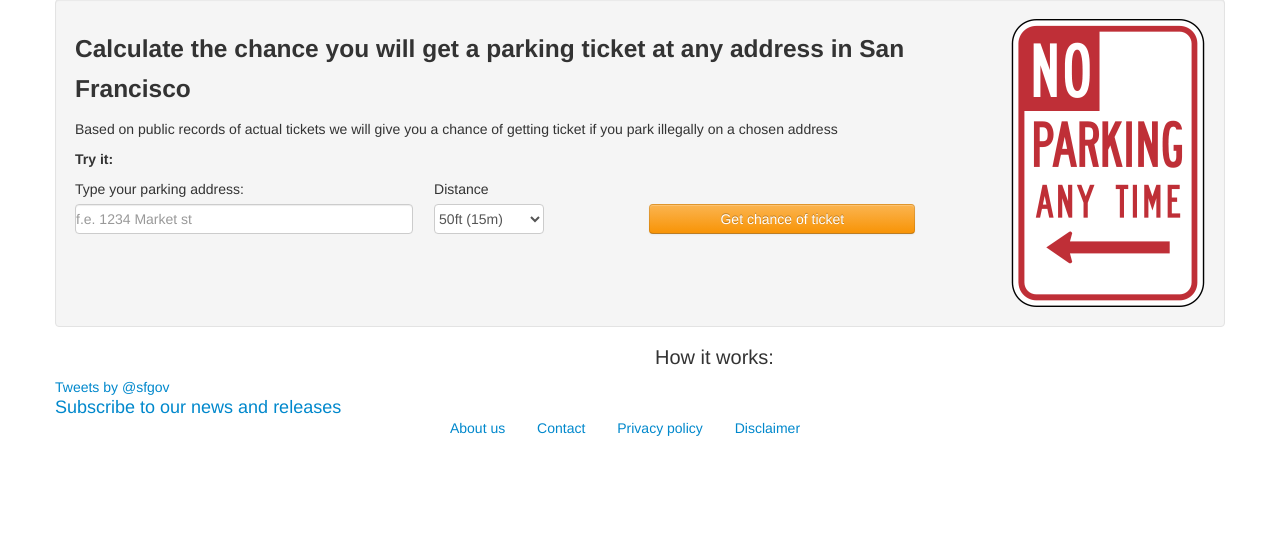
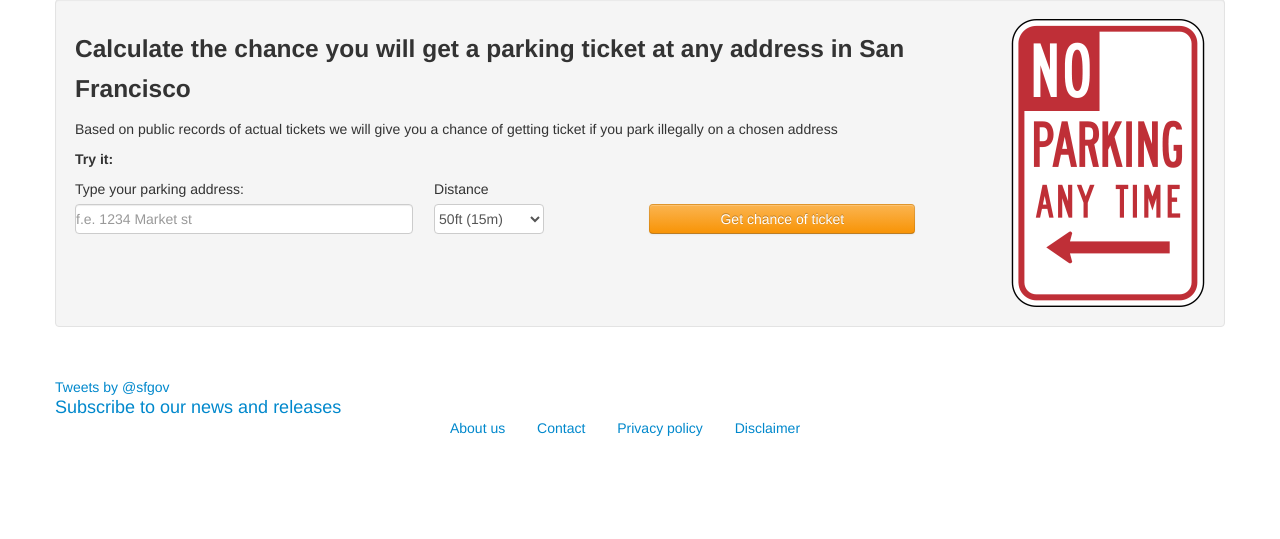
Before and after one commit to code-on/parkroulette, a Django app: page / in a window 1280 px wide. Shown: the part 111-650 px from the top of the page. Run offline with Django 3.2, Linux system fonts and the light colour scheme; parts of the project's set-up code (start-up, migrations or seed data) failed here and were passed over; some libraries are stand-ins or nearby versions.

Commit message:
how it works for now removed

```diff
--- a/sfte/templates/home.html
+++ b/sfte/templates/home.html
@@ -117,7 +117,7 @@
 	<div class="span6" style="height:15px">
 	</div>
 	<div class="span6">
-		<span id="how">How it works:</span>
+		<span id="how">{% comment %}How it works:{% endcomment %}</span>
 	</div>
 </div>
 <div class="row">
```
